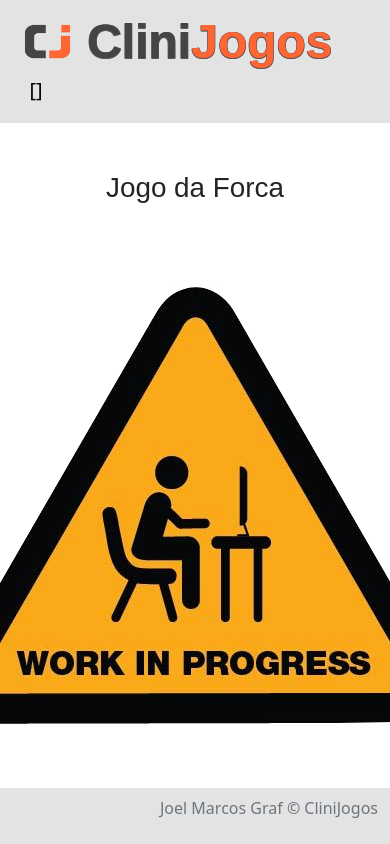
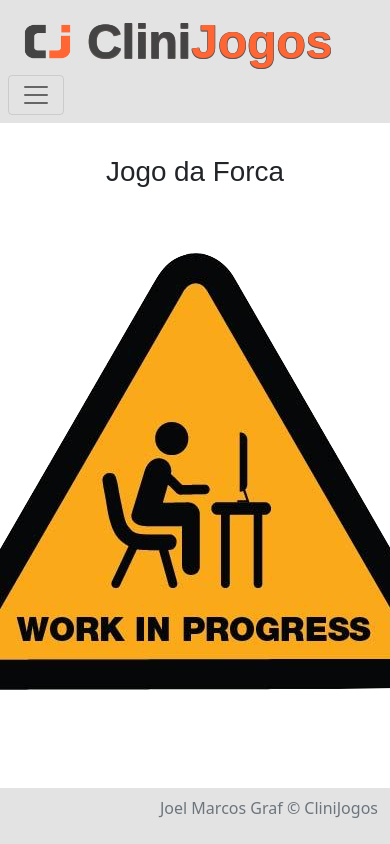
Before and after one commit to Joel-Graf/Flash-games-site-design, a plain HTML site: page game.html in a window 390 px wide. Shown: the top 844 px of the page. Drawn offline with nearby package versions, Linux system fonts and the light colour scheme; a web font is replaced by a local one.

Commit message:
Ajustes, consertando botão toggle

```diff
--- a/css/game.css
+++ b/css/game.css
@@ -1,5 +1,5 @@
 .game-main {
-  height: 74vh;
+  min-height: 70vh;
 }
 
 #game {
--- a/game.html
+++ b/game.html
@@ -6,6 +6,18 @@
     <meta http-equiv="X-UA-Compatible" content="IE=edge" />
     <meta name="viewport" content="width=device-width, initial-scale=1" />
     <link
+      rel="icon"
+      type="image/png"
+      sizes="96x96"
+      href="/assets/images/favicon.png"
+    />
+    <link rel="preconnect" href="https://fonts.googleapis.com" />
+    <link rel="preconnect" href="https://fonts.gstatic.com" crossorigin />
+    <link
+      href="https://fonts.googleapis.com/css2?family=Gemunu+Libre:wght@400;700&display=swap"
+      rel="stylesheet"
+    />
+    <link
       href="https://cdn.jsdelivr.net/npm/bootstrap@5.1.1/dist/css/bootstrap.min.css"
       rel="stylesheet"
       integrity="sha384-F3w7mX95PdgyTmZZMECAngseQB83DfGTowi0iMjiWaeVhAn4FJkqJByhZMI3AhiU"
@@ -13,24 +25,18 @@
     />
     <link rel="stylesheet" href="css/style.css" />
     <link rel="stylesheet" href="css/game.css" />
-    <link rel="preconnect" href="https://fonts.googleapis.com" />
-    <link rel="preconnect" href="https://fonts.gstatic.com" crossorigin />
-    <link
-      href="https://fonts.googleapis.com/css2?family=Gemunu+Libre:wght@400;700&display=swap"
-      rel="stylesheet"
-    />
-    <link
-      rel="icon"
-      type="image/png"
-      sizes="96x96"
-      href="/assets/images/favicon.png"
-    />
+    <script
+      defer
+      src="https://cdn.jsdelivr.net/npm/bootstrap@5.0.2/dist/js/bootstrap.bundle.min.js"
+      integrity="sha384-MrcW6ZMFYlzcLA8Nl+NtUVF0sA7MsXsP1UyJoMp4YLEuNSfAP+JcXn/tWtIaxVXM"
+      crossorigin="anonymous"
+    ></script>
   </head>
   <body>
     <header>
       <nav
         class="
-          navbar navbar-expand-lg
+          navbar navbar-light navbar-expand-lg
           light-grey-bg
           align-items-center
           d-flex
@@ -51,11 +57,10 @@
         </a>
         <button
           class="navbar-toggler"
-          type="button"
-          data-toggle="collapse"
-          data-target="#navbar"
+          data-bs-toggle="collapse"
+          data-bs-target="#navbar"
         >
-          <span class="navbar-toggler-icon">[]</span>
+          <span class="navbar-toggler-icon"></span>
         </button>
 
         <div class="collapse navbar-collapse" id="navbar">
@@ -70,9 +75,19 @@
         </div>
       </nav>
     </header>
-    <main class="py-4 main d-flex flex-column justify-content-center align-items-center game-main">
-      <h1 class='my-4 flex-fill'>Jogo da Forca</h1>
-      <img src="/assets/images/work-in-progress.png" alt="Jogo da Forca">
+    <main
+      class="
+        py-4
+        main
+        d-flex
+        flex-column
+        justify-content-center
+        align-items-center
+        game-main
+      "
+    >
+      <h1 class="my-2 flex-fill">Jogo da Forca</h1>
+      <img src="/assets/images/work-in-progress.png" alt="Jogo da Forca" />
     </main>
     <footer class="navbar fixed-bottom text-muted light-grey-bg">
       <div class="container d-flex flex-row-reverse">
```
Also changed, not shown: index.html (+26 -14 lines).
